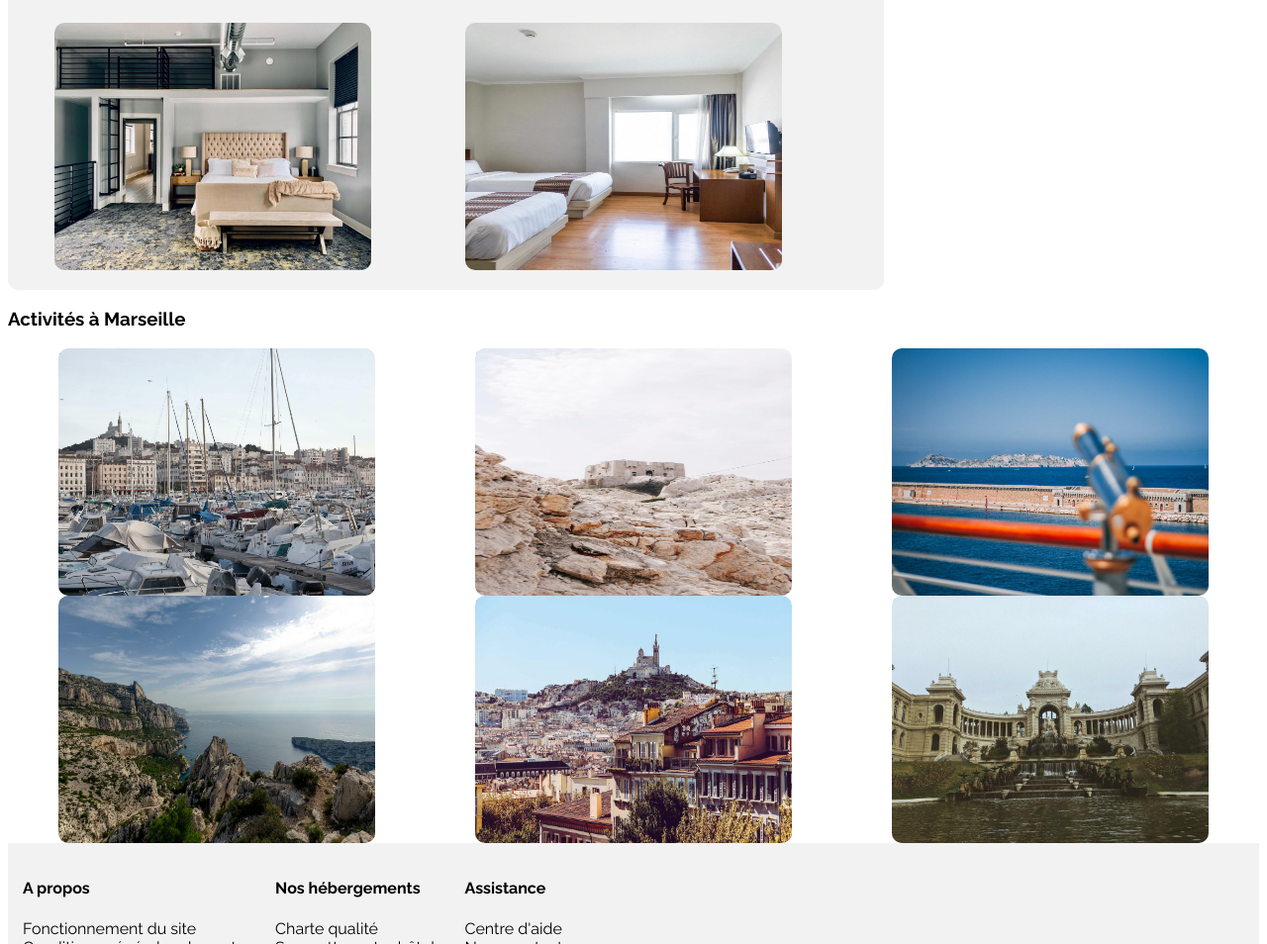
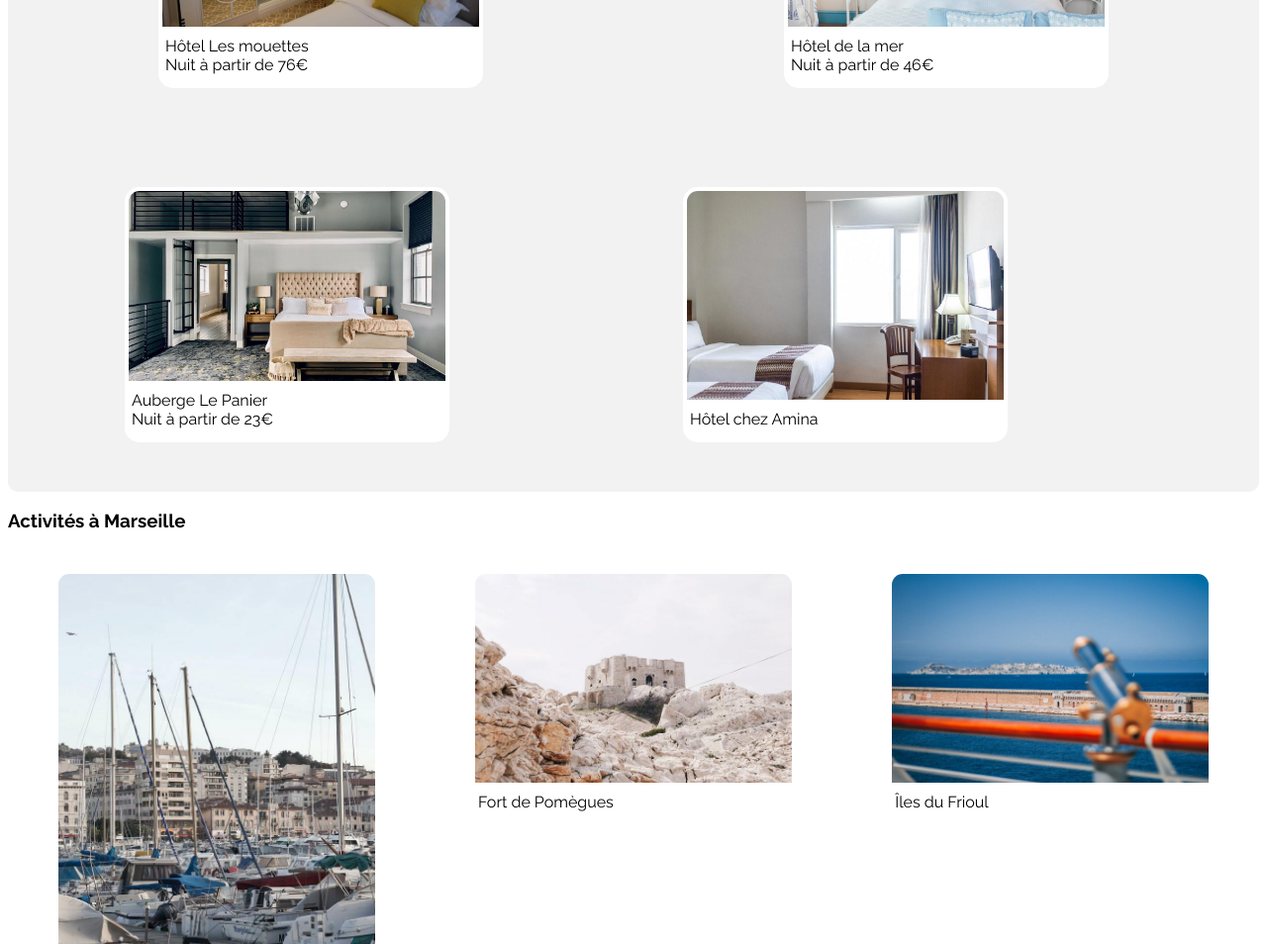
Before and after one commit to Taiki-Sensei/LucasdeMarin_2_14122020, a plain HTML site: page reservia.html in a window 1280 px wide. Shown: the part 1846-2800 px from the top of the page at 99% size. Drawn offline with Linux system fonts and the light colour scheme.

Commit message:
modification des sections

```diff
--- a/reservia.css
+++ b/reservia.css
@@ -69,7 +69,16 @@ header img
 {
 	border-radius: 10px;
 	background-color: #F2F2F2;
-	width: 70%;
+}
+
+aside
+{
+	border-radius: 10px;
+	background-color: #F2F2F2;
+	padding: 15px;
+	width: 370px;
+	padding: 15px;
+	float: right;
 }
 
 #flex-hebergements
@@ -79,16 +88,7 @@ header img
 	flex-wrap: wrap;
 }
 
-aside
-{
-	border-radius: 10px;
-	background-color: #F2F2F2;
-	width: 370px;
-	padding: 15px;
-	float: right;
-}
-
-.carte1
+/*.carte1
 {
 	block-size: auto;
 	writing-mode: horizontal-tb;
@@ -100,7 +100,7 @@ aside
 	overflow: hidden;
 	position: relative;
 	margin: 20px;
-}
+}*/
 
 .carte2
 {
@@ -116,7 +116,7 @@ aside
 	margin: 20px;
 }
 
-.carte3
+/*.carte3
 {
 	block-size: auto;
 	writing-mode: horizontal-tb;
@@ -127,9 +127,9 @@ aside
 	height: 250px;
 	overflow: hidden;
     position: relative;
-}
+}*/
 
-.carte1 img
+/*.carte1 img
 {
 	z-index: 1;
 	height: 100%;
@@ -139,7 +139,7 @@ aside
 	right: 0;
 	bottom: 0;
 	left: 0;
-}
+}*/
 
 .carte2 img
 {
@@ -153,7 +153,7 @@ aside
 	left: 0;
 }
 
-.carte3 img
+/*.carte3 img
 {
 	z-index: 1;
 	height: 100%;
@@ -163,7 +163,7 @@ aside
 	right: 0;
 	bottom: 0;
 	left: 0;
-}
+}*/
 
 #activites-marseille
 {
@@ -269,10 +269,109 @@ button.submit
 	color: #fff;
 	font-weight: bold;
     padding: 0 10px;
-	border-radius: 8px 0 0 8px
 }
 
-p img
-{
- size: 15px;
+div.carte1 {
+    background: #fff;
+    border: 4px solid #fff;
+    width: 320px;
+	height: 250px;
+    border-radius: 15px;
+
+    margin: 50px 50px;
+
+    display: flex;
+    flex-direction: column;
+    justify-content: space-between;
+    align-items: stretch;
+	overflow: hidden;
 }
+
+  div.carte1 > img {
+    object-fit: cover;
+    object-position: center;
+    height: 0;
+    flex: 1 1 0;
+  }
+
+  div.carte1 > div.infos {
+    background: #fff;
+    padding: 10px 3px;
+    flex: 0 0 auto;
+  }
+
+  div.carte1 > div.infos > p {
+    padding: 0;
+    margin: 0;
+    font-size: 16;
+  }
+
+  div.carte3 {
+    background: #fff;
+    border: 4px solid #fff;
+    width: 320px;
+	height: 500px;
+    border-radius: 15px;
+
+    margin: 20px auto;
+
+    display: flex;
+    flex-direction: column;
+    justify-content: space-between;
+    align-items: stretch;
+	overflow: hidden;
+}
+
+  div.carte3 > img {
+    object-fit: cover;
+    object-position: center;
+    height: 0;
+    flex: 1 1 0;
+  }
+
+  div.carte3 > div.infos {
+    background: #fff;
+    padding: 10px 3px;
+    flex: 0 0 auto;
+  }
+
+  div.carte3 > div.infos > span {
+    padding: 0;
+    margin: 0;
+    font-size: 16;
+  }
+
+  div.carte3-2 {
+    background: #fff;
+    border: 4px solid #fff;
+    width: 320px;
+	height: 250px;
+    border-radius: 15px;
+
+    margin: 20px auto;
+
+    display: flex;
+    flex-direction: column;
+    justify-content: space-between;
+    align-items: stretch;
+	overflow: hidden;
+}
+
+  div.carte3-2 > img {
+    object-fit: cover;
+    object-position: center;
+    height: 0;
+    flex: 1 1 0;
+  }
+
+  div.carte3-2 > div.infos {
+    background: #fff;
+    padding: 10px 3px;
+    flex: 0 0 auto;
+  }
+
+  div.carte3-2 > div.infos > span {
+    padding: 0;
+    margin: 0;
+    font-size: 16;
+  }
--- a/reservia.html
+++ b/reservia.html
@@ -72,43 +72,54 @@
 					<li>
 						<div class="carte1">
 							<img src="Images/hebergements/lacannebiere.jpg">
+							<div class="infos">
 								<p>Auberge la Cannebière</p>
 								<p>Nuit à partir de 25€</p>
+							</div>
 						</div>
 					</li>
 					<li>
 						<div class="carte1">
 							<img src="Images/hebergements/hotelduport.jpg">
+							<div class="infos">
 								<p>Hôtel du port</p>
 								<p>Nuit à partir de 52€</p>
+							</div>
 						</div>
 					</li>
 					<li>
 						<div class="carte1">
 							<img src="Images/hebergements/lesmouettes.jpg">
+							<div class="infos">
 								<p>Hôtel Les mouettes</p>
 								<p>Nuit à partir de 76€</p>
+							</div>
 						</div>
 					</li>
 					<li>
 						<div class="carte1">
 							<img src="Images/hebergements/hoteldelamer.jpg">
+							<div class="infos">
 								<p>Hôtel de la mer</p>
 								<p>Nuit à partir de 46€</p>
+							</div>
 						</div>
 					</li>
 					<li>
 						<div class="carte1">
 							<img src="Images/hebergements/lepanier.jpg">
+							<div class="infos">
 								<p>Auberge Le Panier</p>
 								<p>Nuit à partir de 23€</p>
+							</div>
 						</div>
 					</li>
 					<li>
 						<div class="carte1">
 							<img src="Images/hebergements/chezamina.jpg">
+							<div class="infos">
 								<p>Hôtel chez Amina</p>
-							<p>Nuit à partir de 96€</p>
+							</div>
 						</div>
 					</li>
 				<ul>
@@ -119,27 +130,39 @@
 		<section id="activites-marseille">
 			<div class="carte3">
 				<img src="Images/activites/vieuxport.jpg">
+				<div class="infos">
 					<span>Vieux Port</span>
 				</div>
-			<div class="carte3">
+			</div>
+			<div class="carte3-2">
 				<img src="Images/activites/fortdepomegues.jpg">
+				<div class="infos">
 					<span>Fort de Pomègues</span>
 				</div>
-			<div class="carte3">
+			</div>
+			<div class="carte3-2">
 				<img src="Images/activites/ilesdufrioul.jpg">
+				<div class="infos">
 					<span>Îles du Frioul</span>
+				</div>
 			</div>
 			<div class="carte3">
 				<img src="Images/activites/parcnationalcalanques.jpg">
+				<div class="infos">
 					<span>Parc National des Calanques</span>
 				</div>
-			<div class="carte3">
+			</div>
+			<div class="carte3-2">
 				<img src="Images/activites/notredamedelagarde.jpg">
+				<div class="infos">
 					<span>Notre-Dame-de-la-Garde</span>
 				</div>
-			<div class="carte3">
+			</div>
+			<div class="carte3-2">
 				<img src="Images/activites/parclongchamp.jpg">
+				<div class="infos">
 					<span>Parc Longchamp</span>
+				</div>
 			</div>
 		</section>
 		<footer>
```
Lines whose indentation alone changed are shown as unchanged.
